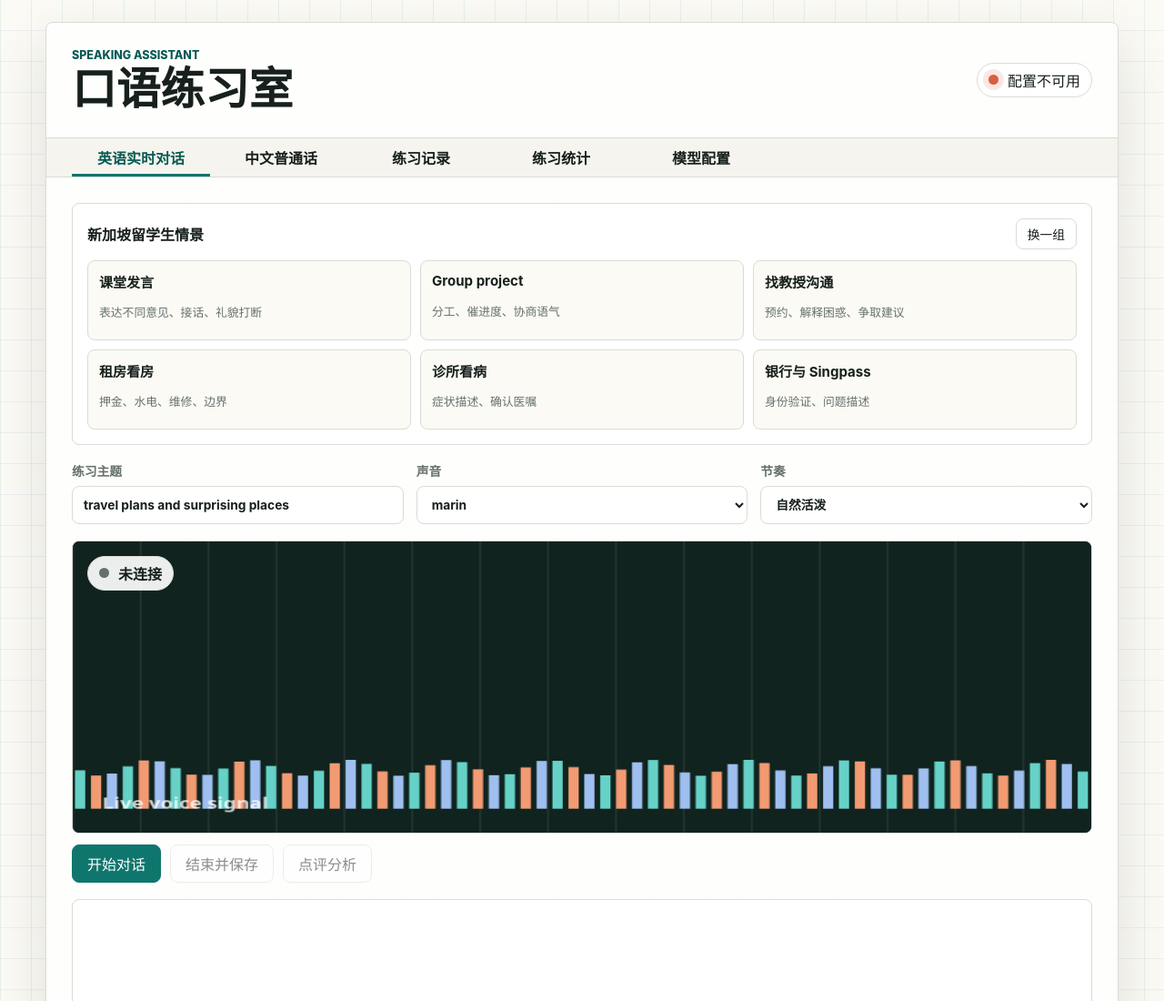
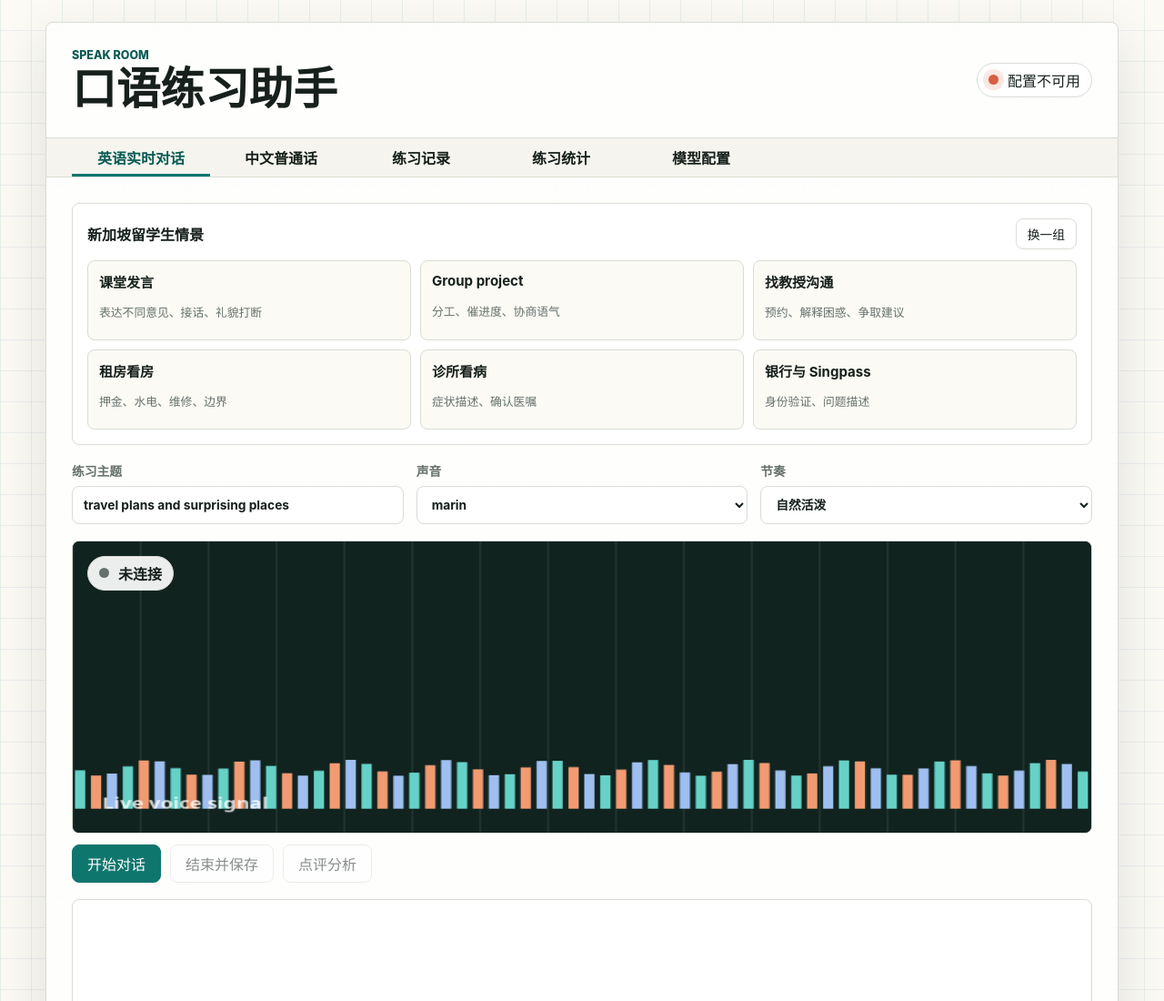
Before and after one commit to Fongkai777/speak-room, a website: page public/index.html in a window 1280 px wide. Shown: the top 1100 px of the page at 91% size. Drawn offline with Linux system fonts and the light colour scheme; no server answers.

Commit message:
Rename project to Speak Room

```diff
--- a/package.json
+++ b/package.json
@@ -1,5 +1,5 @@
 {
-  "name": "speaking-assistant",
+  "name": "speak-room",
   "version": "0.1.0",
   "private": true,
   "type": "module",
--- a/public/index.html
+++ b/public/index.html
@@ -3,7 +3,7 @@
   <head>
     <meta charset="utf-8" />
     <meta name="viewport" content="width=device-width, initial-scale=1" />
-    <title>Speaking Assistant</title>
+    <title>Speak Room</title>
     <link rel="stylesheet" href="/styles.css" />
   </head>
   <body>
@@ -11,8 +11,8 @@
       <section class="workspace">
         <header class="topbar">
           <div>
-            <p class="eyebrow">Speaking Assistant</p>
-            <h1>口语练习室</h1>
+            <p class="eyebrow">Speak Room</p>
+            <h1>口语练习助手</h1>
           </div>
           <div class="status-pill" id="keyStatus">
             <span class="status-dot idle"></span>
--- a/server.mjs
+++ b/server.mjs
@@ -173,7 +173,7 @@ const server = createServer(async (req, res) => {
 });
 
 server.listen(port, host, () => {
-  console.log(`Speaking Assistant is running at http://${host}:${port}`);
+  console.log(`Speak Room is running at http://${host}:${port}`);
 });
 
 async function createRealtimeClientSecret(apiKey, options) {
@@ -208,7 +208,7 @@ async function createRealtimeCall(apiKey, sdp, options) {
     method: "POST",
     headers: {
       Authorization: `Bearer ${apiKey}`,
-      "OpenAI-Safety-Identifier": "local-speaking-assistant",
+      "OpenAI-Safety-Identifier": "local-speak-room",
     },
     body: form,
   });
```
Also changed, not shown: README.md.
